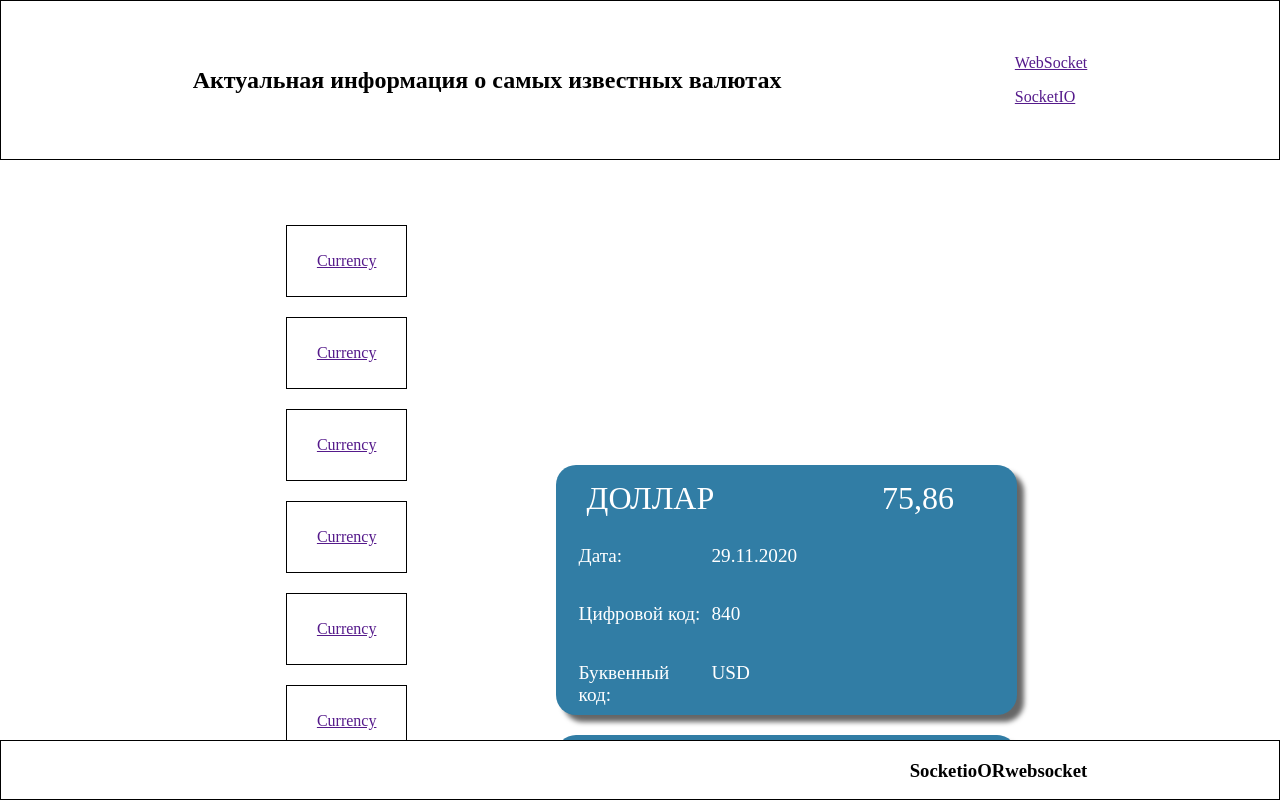
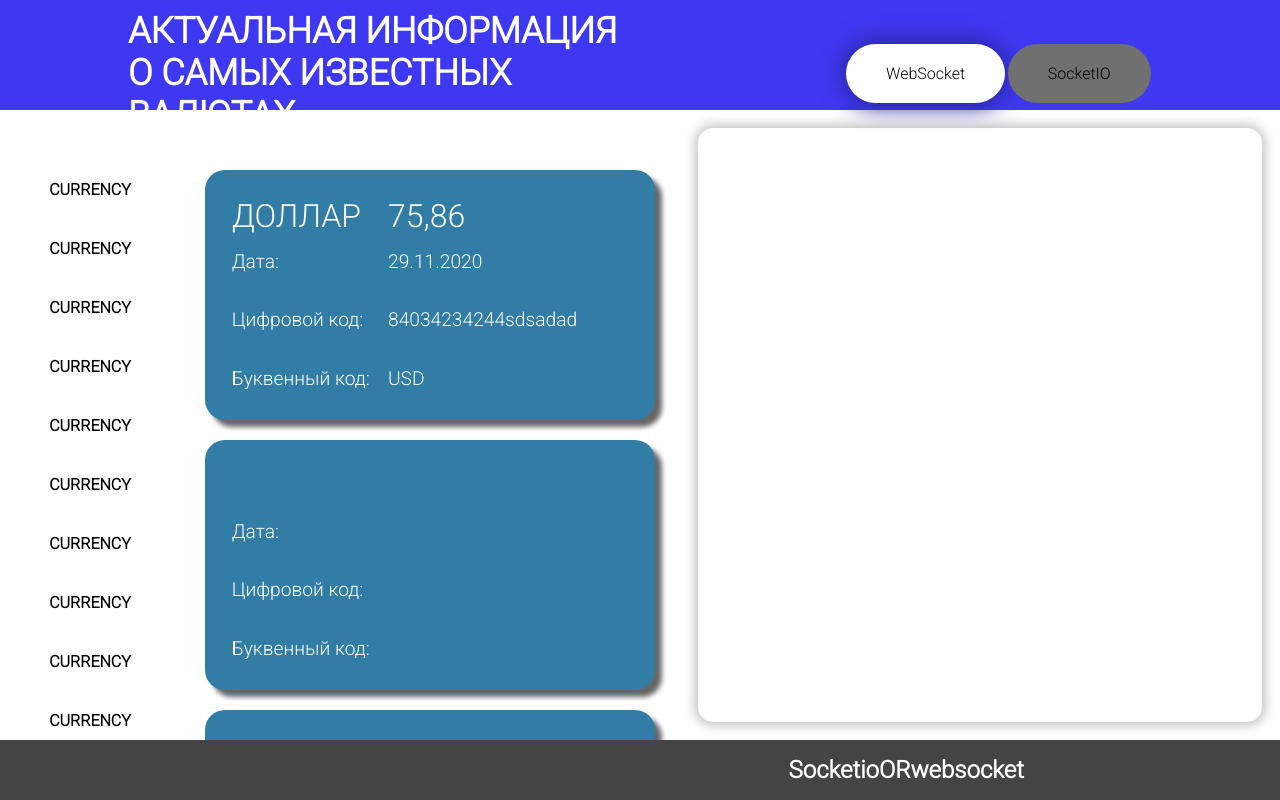
Before and after one commit to travitskiy/university_project, a website: page public/index.html in a window 1280 px wide. Drawn offline with Linux system fonts and the light colour scheme.

Commit message:
Design page, apply styles from reference.

```diff
--- a/public/css/style.css
+++ b/public/css/style.css
@@ -1,34 +1,37 @@
 body{
 	display: grid;
 	grid-template-areas:
-    "header header header header"
-    ". curs schedule ."
-	". curs info-blocks ."
-    "footer footer footer footer";
-	grid-template-rows: 160px 30vh 1fr 60px;
-	grid-template-columns: 200px 1fr 2fr 200px;
+    "header header header"
+	"curs info-blocks schedule"
+    "footer footer footer";
+	grid-template-rows: 110px 1fr 60px;
+	grid-template-columns: 180px 500px 1fr;
 	height: 100vh;
 	margin: 0;
+	font-family: 'Roboto', sans-serif;
 }
 
 header, .currencys-wrapper, .info-blocks, footer{
 	padding: 20px;
-	border: solid 1px black; /* Параметры рамки */
+	/*border: solid 1px black; !* Параметры рамки *!*/
 }
 
 
 
-
+a{
+	text-decoration: none;
+}
 
 
 /*верхний колонтитул*/
 header{
 	grid-area: header;
-	padding: 0;
+	background-color: #3E38F2;
+	padding: 10px 0;
 }
 
 header>section{
-	width: 70%;
+	width: 80%;
 	height: 100%;
 	margin: 0 auto;
 	display: flex;
@@ -37,8 +40,36 @@ header>section{
 	justify-content: space-between;
 }
 
+header>section>h1{
+	color: white;
+	text-transform: uppercase;
+	font-size: 36px;
+	margin: 0;
+	width: 50%;
+}
 
+header .buttons{
+	width: 30%;
+	display: flex;
+	flex-flow: row wrap;
+	align-items: center;
+	justify-content: space-around;
+}
 
+header .buttons>a{
+	background: #FFFFFF;
+	box-shadow: 0 0 21px 5px #2C28A7;
+	border-radius: 35px;
+	padding: 20px 40px;
+	/*font-weight: bold;*/
+	color: black;
+}
+
+header .buttons>.btn_disabled{
+	background: #707070;
+	box-shadow: none;
+	border-radius: 35px;
+}
 
 
 
@@ -54,9 +85,14 @@ header>section{
 .currencys-wrapper>ul>li{
 	margin: 10px;
 	padding: 10px 30px;
-	border: solid 1px black;
+	/*border: solid 1px black;*/
 }
 
+.currencys-wrapper>ul>li>a{
+	text-transform: uppercase;
+	font-weight: bold;
+	color: black;
+}
 
 
 
@@ -65,11 +101,11 @@ header>section{
 /*список дополнительных областей*/
 .info-blocks{
 	grid-area: info-blocks;
-	background-color: white;
+	/*background-color: white;*/
 }
 
 .info-block{
-	width: 80%;
+	width: 90%;
 	min-height: 250px;
 	margin: 10px;
 	background: #317DA5;
@@ -77,70 +113,78 @@ header>section{
 	border-radius: 20px;
 	display: grid;
 	grid-template-areas:
-		"nm nm er"
-		"ld dt ."
-		"lnc nc ."
-		"llc lc .";
+		"nm er"
+		"ld dt"
+		"lnc nc"
+		"llc lc";
 	grid-template-rows: 30% 1fr 1fr 1fr;
-	grid-template-columns: 1fr 1fr 1fr;
+	grid-template-columns: 1fr 1.5fr;
 	grid-gap: 5px;
+	color: white;
 }
 
 .name{
 	grid-area: nm;
 	text-transform:uppercase;
 	font-size:2em;
-	margin: 5% 10%;
-	color: white;
+	margin-left: 15%;
+	margin-top: 15%;
+	/*margin: 5% 10%;*/
 }
 
 .exchange-rate{
 	grid-area: er;
 	font-size:2em;
-	margin: 10% 10%;
-	color: white;
+	margin-top: 10%;
+	/*margin: 10% 10%;*/
 }
 
 .label-date{
 	grid-area: ld;
 	margin-left: 15%;
-	color: white;
 	font-size:1.2em;
 }
 
 .date{
 	grid-area: dt;
-	color: white;
 	font-size:1.2em;
 }
 
 .label-number-code{
 	grid-area: lnc;
 	margin-left: 15%;
-	color: white;
 	font-size:1.2em;
 }
 
 .number-code{
 	grid-area: nc;
-	color: white;
 	font-size:1.2em;
 }
 
 .label-letter-code{
 	grid-area: llc;
 	margin-left: 15%;
-	color: white;
 	font-size:1.2em;
 }
 
 .letter-code{
 	grid-area: lc;
-	color: white;
 	font-size:1.2em;
 }
 
 
+
+/*область графиков*/
+.schedule-wrapper{
+	margin: 3%;
+}
+
+.schedule{
+	width: 100%;
+	height: 100%;
+	box-shadow: 0 0 12px 3px rgba(0, 0, 0, 0.25);
+	border-radius: 15px;
+}
 
 
 
@@ -148,11 +192,12 @@ header>section{
 /*нижний колонтитул*/
 footer{
 	grid-area: footer;
+	background-color: #444;
 	padding: 0;
 }
 
 footer>section{
-	width: 70%;
+	width: 60%;
 	height: 100%;
 	margin: 0 auto;
 	display: flex;
@@ -161,6 +206,11 @@ footer>section{
 	justify-content: flex-end;
 }
 
+footer>section>h3{
+	margin: 0;
+	color: white;
+	font-size: 24px;
+}
 
 
 
@@ -178,7 +228,7 @@ footer>section{
 /*контейнер для скрола*/
 .scrollable-container {
     overflow: auto; /* Добавляем полосы прокрутки */
-    padding: 5px; /* Поля вокруг текста */
+	padding: 0; /* Поля вокруг текста */
     border: solid 0 black; /* Параметры рамки */
 }
 
--- a/public/index.html
+++ b/public/index.html
@@ -29,78 +29,80 @@
     <meta name="viewport" content="width=device-width, initial-scale=1.0">
     <title>overflow</title>
     <link rel="stylesheet" type="text/css" href="css/style.css">
+    <link rel="preconnect" href="https://fonts.gstatic.com">
+    <link href="https://fonts.googleapis.com/css2?family=Roboto:wght@300&display=swap" rel="stylesheet">
 </head>
 <body>
     <header>
         <section>
             <h1>Актуальная информация о самых известных валютах</h1>
             <div class="buttons">
-                <p><a href="">WebSocket</a></p>
-                <p><a href="">SocketIO</a></p>
+                <a href="">WebSocket</a>
+                <a class="btn_disabled" href="">SocketIO</a>
             </div>
         </section>
     </header>
     <nav class="currencys-wrapper scrollable-container">
         <ul class="scrollable-wrapper-column">
             <li>
-                <p><a href="">Currency</a></p>
+                <a href="">Currency</a>
             </li>
             <li>
-                <p><a href="">Currency</a></p>
+                <a href="">Currency</a>
             </li>
             <li>
-                <p><a href="">Currency</a></p>
+                <a href="">Currency</a>
             </li>
             <li>
-                <p><a href="">Currency</a></p>
+                <a href="">Currency</a>
             </li>
             <li>
-                <p><a href="">Currency</a></p>
+                <a href="">Currency</a>
             </li>
             <li>
-                <p><a href="">Currency</a></p>
+                <a href="">Currency</a>
             </li>
             <li>
-                <p><a href="">Currency</a></p>
+                <a href="">Currency</a>
             </li>
             <li>
-                <p><a href="">Currency</a></p>
+                <a href="">Currency</a>
             </li>
             <li>
-                <p><a href="">Currency</a></p>
+                <a href="">Currency</a>
             </li>
             <li>
-                <p><a href="">Currency</a></p>
+                <a href="">Currency</a>
             </li>
             <li>
-                <p><a href="">Currency</a></p>
+                <a href="">Currency</a>
             </li>
             <li>
-                <p><a href="">Currency</a></p>
+                <a href="">Currency</a>
             </li>
             <li>
-                <p><a href="">Currency</a></p>
+                <a href="">Currency</a>
             </li>
             <li>
-                <p><a href="">Currency</a></p>
+                <a href="">Currency</a>
             </li>
             <li>
-                <p><a href="">Currency</a></p>
+                <a href="">Currency</a>
             </li>
             <li>
-                <p><a href="">Currency</a></p>
+                <a href="">Currency</a>
             </li>
             <li>
-                <p><a href="">Currency</a></p>
+                <a href="">Currency</a>
             </li>
             <li>
-                <p><a href="">Currency</a></p>
+                <a href="">Currency</a>
             </li>
             <li>
-                <p><a href="">Currency</a></p>
+                <a href="">Currency</a>
             </li>
             <li>
-                <p><a href="">Currency</a></p>
+                <a href="">Currency</a>
             </li>
         </ul>
     </nav>
@@ -112,7 +114,7 @@
                 <div class="label-date">Дата:</div>
                 <div class="date" id="date-first-currency">29.11.2020</div>
                 <div class="label-number-code">Цифровой код:</div>
-                <div class="number-code" id="number-code-first-currency">840</div>
+                <div class="number-code" id="number-code-first-currency">84034234244sdsadad</div>
                 <div class="label-letter-code">Буквенный код:</div>
                 <div class="letter-code" id="letter-code-first-currency">USD</div>
             </div>
@@ -188,6 +190,11 @@
             </div>
         </div>
     </section>
+    <section class="schedule-wrapper">
+        <div class="schedule">
+
+        </div>
+    </section>
     <footer>
         <section>
             <h3>SocketioORwebsocket</h3>
```
